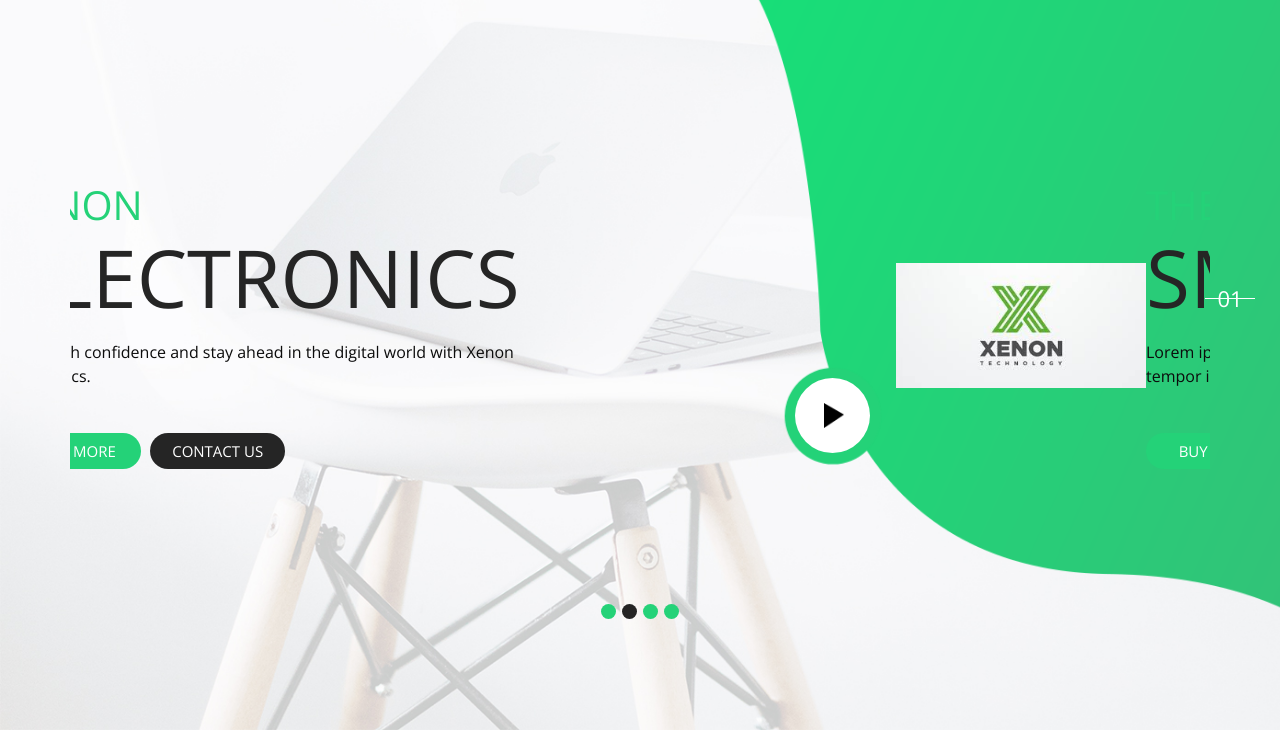
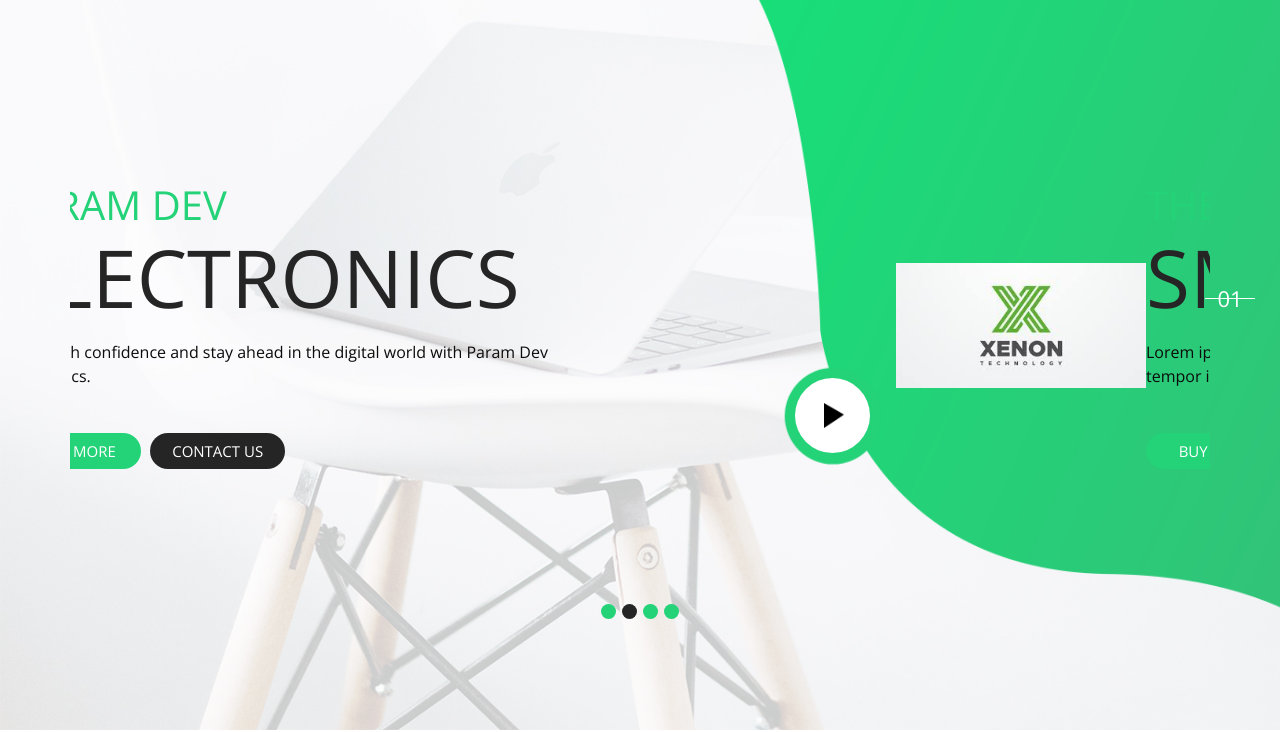
Before and after one commit to Phinix-Morgan/xenon, a plain HTML site: page index.html in a window 1280 px wide. Shown: the part 70-802 px from the top of the page. Drawn offline with nearby package versions, Linux system fonts and the light colour scheme.

Commit message:
Update index.html
changed xenon to param dev

```diff
--- a/index.html
+++ b/index.html
@@ -12,7 +12,7 @@
   <meta name="description" content="" />
   <meta name="author" content="" />
 
-  <title>Xenon</title>
+  <title>ParamDev-Electronics</title>
 
   <!-- slider stylesheet -->
   <link rel="stylesheet" type="text/css"
@@ -118,13 +118,13 @@
                 <div class="col-md-6">
                   <div class="detail-box">
                     <h1>
-                      Xenon
+                      Param Dev
                       <span>
                         Electronics
                       </span>
                     </h1>
                     <p>
-                    Shop with confidence and stay ahead in the digital world with Xenon Electronics.
+                    Shop with confidence and stay ahead in the digital world with Param Dev Electronics.
                     </p>
                     <div class="btn-box">
                       <a href="about.html" class="btn-1">
@@ -486,7 +486,7 @@
     <div class="container">
       <div class="info_logo">
         <h2>
-          Xenon Electronics
+          Param Dev Electronics
         </h2>
       </div>
       <div class="row">
@@ -607,7 +607,7 @@
     <div class="container">
       <p>
         &copy; 2019 All Rights Reserved By
-        <a href="https://html.design/">Xenon</a>
+        <a href="https://html.design/">Param Dev</a>
       </p>
     </div>
   </section>
```
